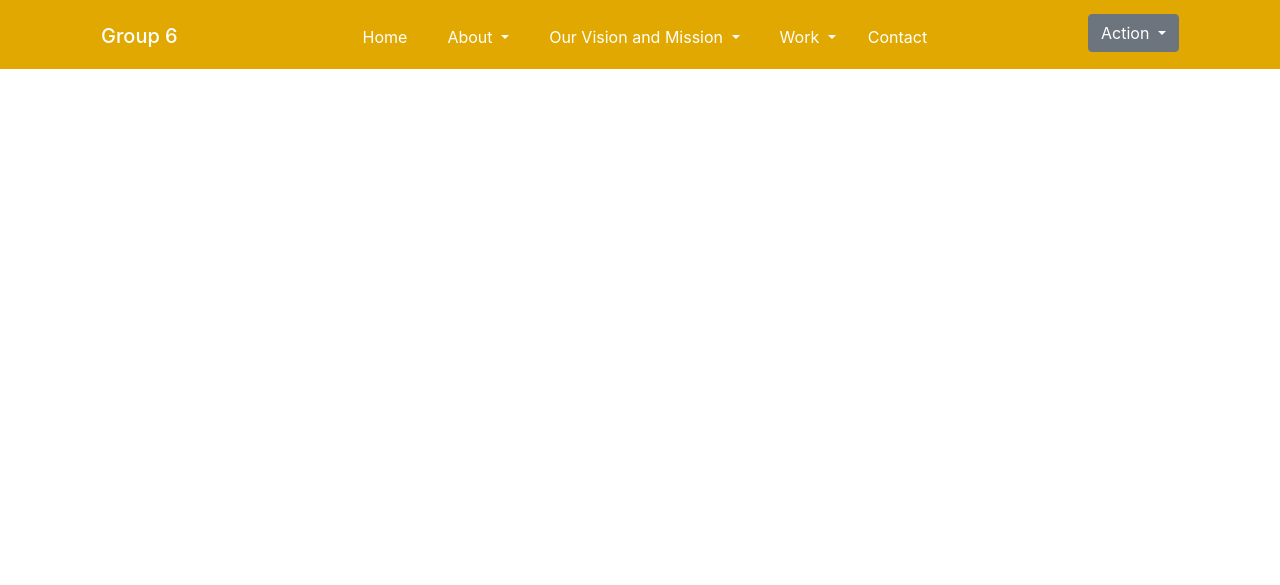
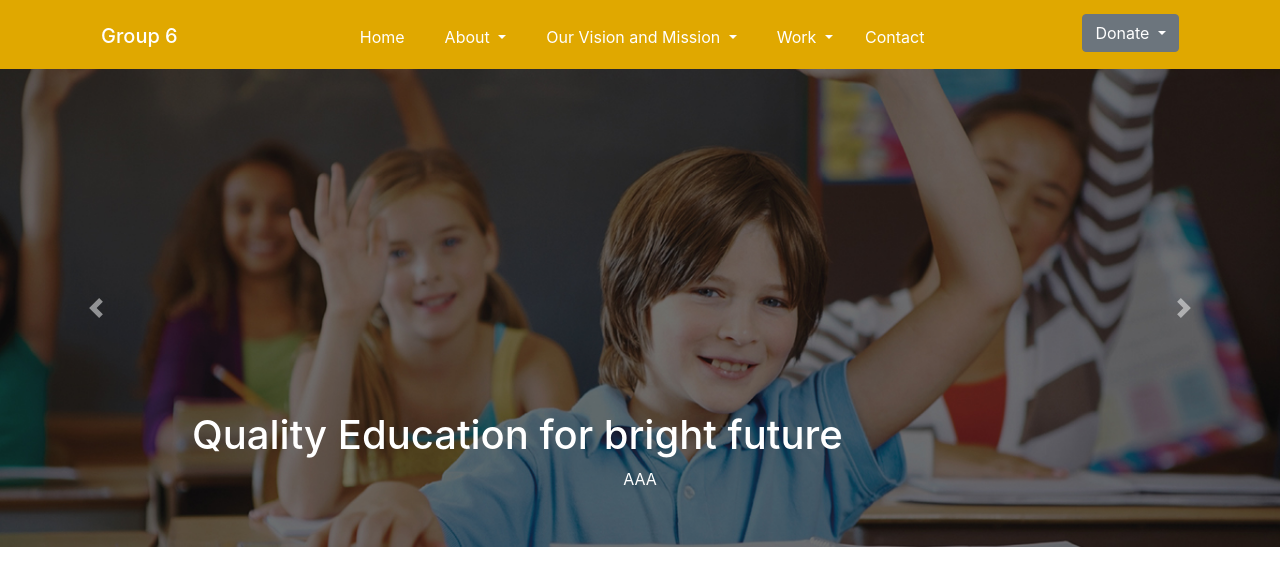
Before and after one commit to abdullahsultan/ResponsiveWeb-Using-Bootstrap, a plain HTML site: page ResponsiveSite/index.html in a window 1280 px wide. Shown: the part 51-636 px from the top of the page. Drawn offline with Linux system fonts and the light colour scheme.

Commit message:
SliderText

```diff
--- a/ResponsiveSite/index.html
+++ b/ResponsiveSite/index.html
@@ -49,12 +49,10 @@
         <div class="container my-container-fluid">
 
         <nav class="navbar navbar-expand-lg my-container-fluid">
-  <h1><a class="navbar-brand text-white" href="#">Group 6</a></h1>
-  <button class="navbar-toggler " type="button" data-toggle="collapse" data-target="#navbarSupportedContent" aria-  controls="navbarSupportedContent" aria-expanded="false" aria-label="Toggle navigation">
-    <span class="navbar-toggler-icon white-lines{
-    color: white;
-}"></span>
-  </button>
+        <h1><a class="navbar-brand text-white" href="#">Group 6</a></h1>
+        <button class="btn btn-outline-dark navbar-toggler " type="button" data-toggle="collapse" data-target="#navbarSupportedContent" aria-  controls="navbarSupportedContent" aria-expanded="false" aria-label="Toggle navigation">Menu
+            <!--    <span class="btn btn-outline-warning navbar-toggler-icon white-lines{color: white;}">More</span> -->
+        </button>
 
   <div class="collapse navbar-collapse" id="navbarSupportedContent">
     <ul class="navbar-nav mx-auto pt-2">
@@ -103,7 +101,7 @@
       <!------------------------------------------ Donate------------------------------------------>
 
         <div class="btn-group">
-            <button type="button" class="btn btn-secondary dropdown-toggle" data-toggle="dropdown" aria-haspopup="true" aria-expanded="false"> Action </button>
+            <button type="button" class="btn btn-secondary dropdown-toggle" data-toggle="dropdown" aria-haspopup="true" aria-expanded="false"> Donate </button>
                 <div class="dropdown-menu">
                     <a class="dropdown-item" href="#">Paypal</a>
                     <a class="dropdown-item" href="#">Paynoneer</a>
@@ -116,6 +114,37 @@
 </nav>
         </div>
             </div>
+
+  <!----------------------------------------Slider--------------------------------------------->
+    <div id="carouselExampleControls" class="carousel slide" data-ride="carousel">
+        <div class="carousel-inner">
+            <div class="carousel-item active">
+                <img class="d-block w-100" src="images/slider-image1.jpg" alt="First slide">
+                <div class="carousel-caption d-none d-md-block">
+                        <h1 style="text-align: left">Quality Education for bright future</h1>
+                        <p>AAA</p>
+                    </div>
+            </div>
+    <!--
+        <div class="carousel-item">
+            <img class="d-block w-100" src="images/slider-image1.jpg" alt="Second slide">
+        </div>
+
+        <div class="carousel-item">
+            <img class="d-block w-100" src="images/slider-image1.jpg" alt="Third slide">
+        </div> -->
+        </div>
+
+        <a class="carousel-control-prev" href="#carouselExampleControls" role="button" data-slide="prev">
+            <span class="carousel-control-prev-icon" aria-hidden="true"></span>
+            <span class="sr-only">Previous</span>
+        </a>
+        <a class="carousel-control-next" href="#carouselExampleControls" role="button" data-slide="next">
+            <span class="carousel-control-next-icon" aria-hidden="true"></span>
+            <span class="sr-only">Next</span>
+        </a>
+    </div>
+    <!--------------------------------------------------------------------------------------------->
             </header>
 
 
```
Also changed, not shown: 1 other file.
